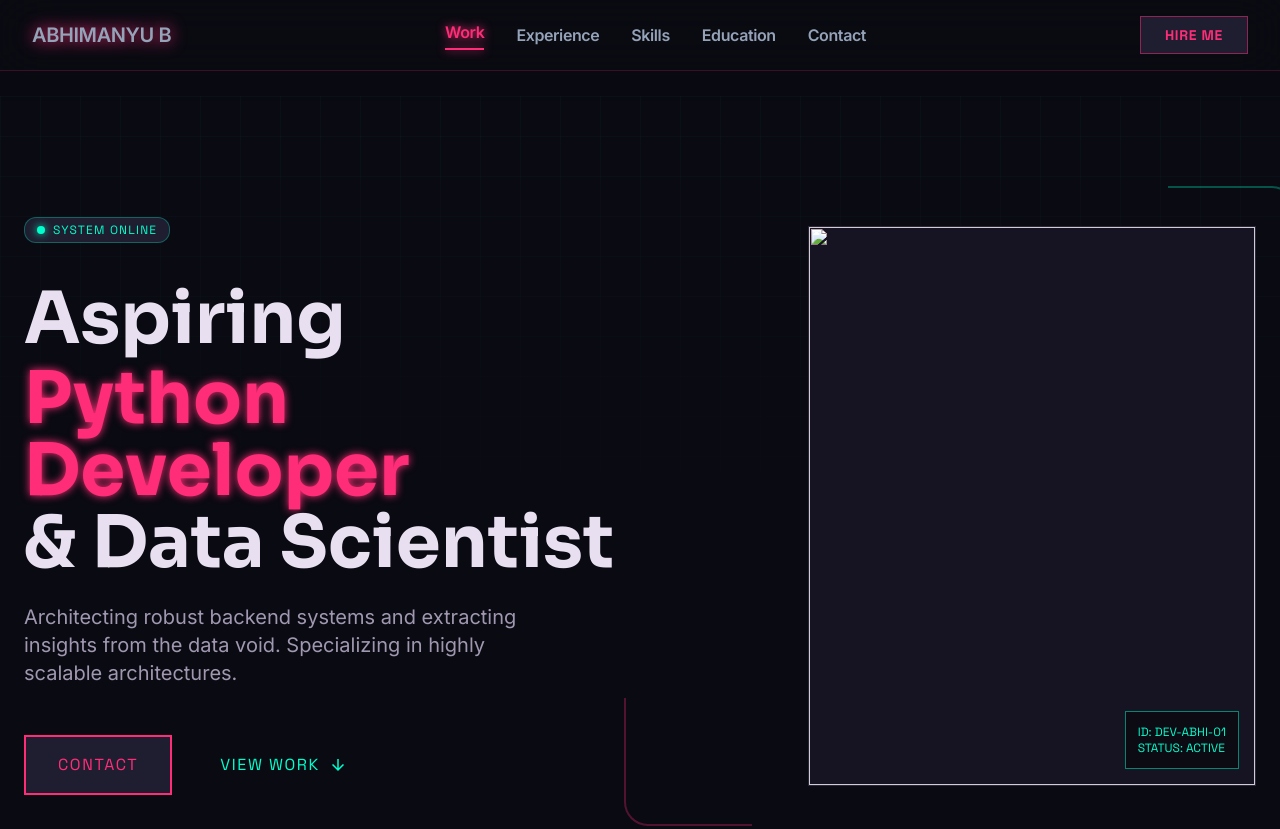
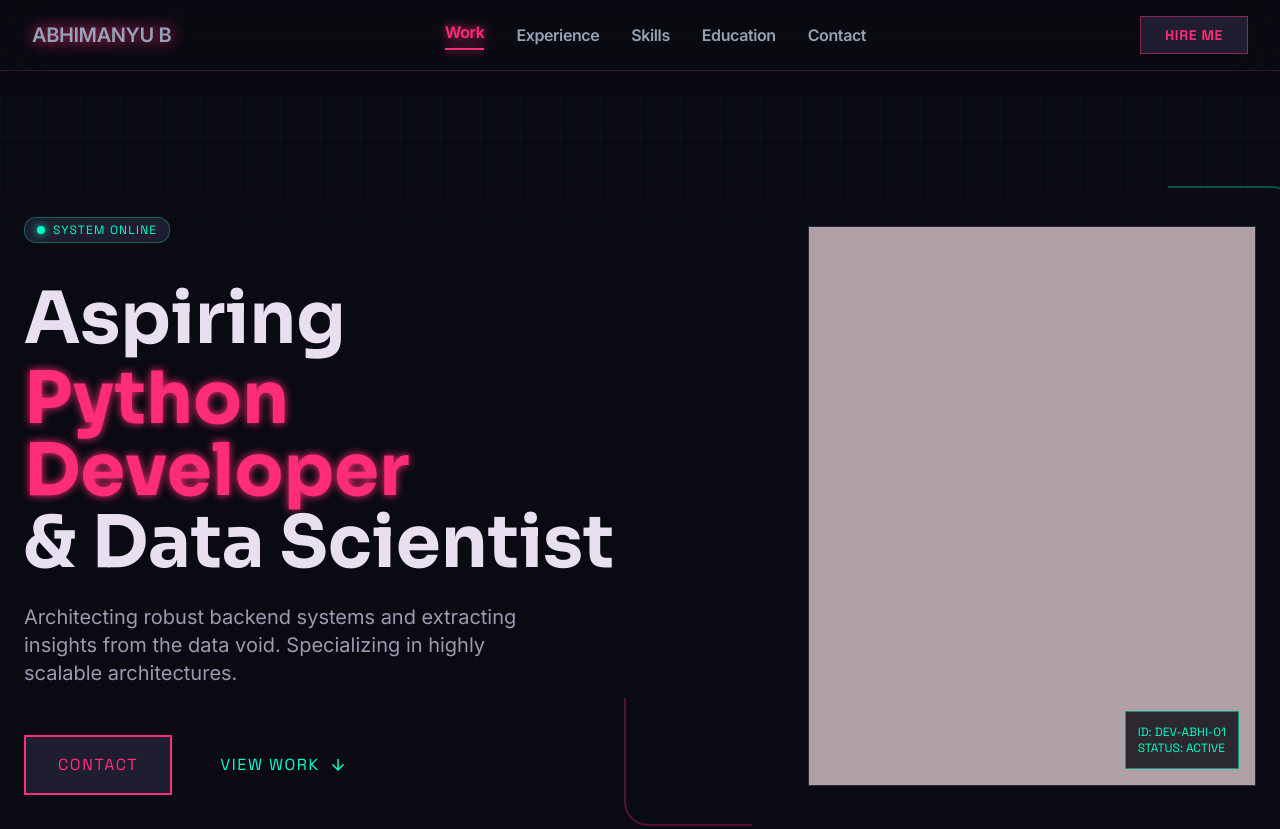
Before and after one commit to Abhi-abh/my_portfolio, a plain HTML site: page index.html in a window 1280 px wide. Shown: the top 829 px of the page. Drawn offline with nearby package versions, Linux system fonts and the light colour scheme; the site is published under a folder, as on GitHub Pages, so addresses that start at the root find nothing.

Commit message:
image loading issue fixed

```diff
--- a/index.html
+++ b/index.html
@@ -224,7 +224,7 @@
 <div class="absolute -bottom-10 -left-10 w-32 h-32 border-b-2 border-l-2 border-primary/30 rounded-bl-3xl"></div>
 <div class="relative w-full max-w-md aspect-[4/5] border border-surface-container-highest bg-surface-container overflow-hidden">
 <div class="absolute inset-0 bg-primary/10 mix-blend-overlay z-10"></div>
-<img class="w-full h-full object-cover object-center filter contrast-125 grayscale-[20%]" data-alt="South Asian male developer working intently in a dark room with neon pink and cyan ambient lighting reflecting off his face, cyberpunk aesthetic" src="/Abhi.jpeg"/>
+<img class="w-full h-full object-cover object-center filter contrast-125 grayscale-[20%]" data-alt="South Asian male developer working intently in a dark room with neon pink and cyan ambient lighting reflecting off his face, cyberpunk aesthetic" src="Abhi.jpeg"/>
 <!-- Overlay UI elements -->
 <div class="absolute bottom-4 right-4 z-20 bg-background/80 backdrop-blur border border-secondary/50 p-3 font-label text-xs text-secondary">
                             ID: DEV-ABHI-01 <br/>
```
